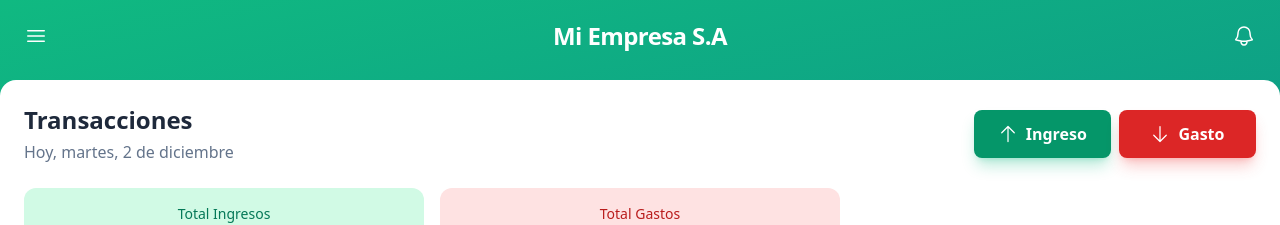
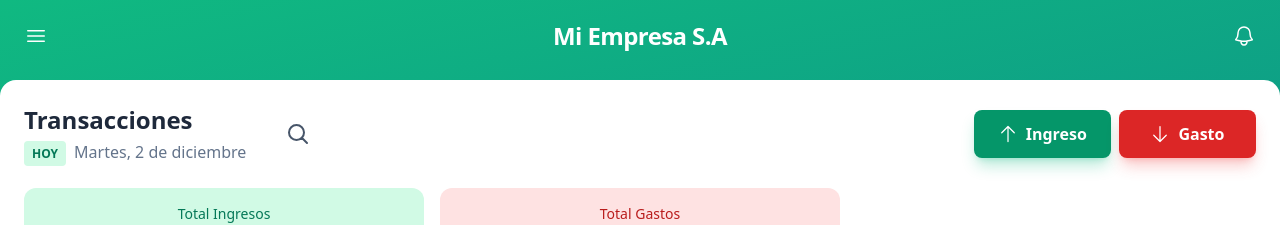
Before and after one commit to cesarakrojas/ledger, a React (Vite) app: page / in a window 1280 px wide. Shown: the top 225 px of the page. Built offline with nearby package versions, Linux system fonts and the light colour scheme.

Commit message:
refactor: enhance form handling and layout in ProductForm, DebtForm, and HomeView components

```diff
--- a/src/App.tsx
+++ b/src/App.tsx
@@ -14,6 +14,7 @@ import { NewInflowForm } from './components/NewInflowForm';
 import { NewExpenseForm } from './components/NewExpenseForm';
 import { LibretaView } from './components/LibretaView';
 import { FormViewWrapper } from './components/FormViewWrapper';
+import { ProductForm } from './components/ProductForm';
 import { DebtForm } from './components/DebtForm';
 import { DebtDetailView } from './components/DebtDetailView';
 import { ErrorNotification } from './components/ErrorNotification';
@@ -21,7 +22,7 @@ import { SuccessModal } from './components/SuccessModal';
 import { HomeView } from './components/views/HomeView';
 import { TransactionDetailPage } from './components/views/TransactionDetailPage';
 import { ProductDetailPage } from './components/views/ProductDetailPage';
-import { ProductFormPage } from './components/views/ProductFormPage';
+
 import { ContactFormPage } from './components/views/ContactFormPage';
 import { ContactDetailPage } from './components/views/ContactDetailPage';
 import { MobileMenu } from './components/MobileMenu';
@@ -318,7 +319,29 @@ export default function App() {
 
   const InventoryModule = () => {
     if (inventoryViewMode === 'create' || inventoryViewMode === 'edit') {
-      return <ProductFormPage mode={inventoryViewMode} productId={editingProductId} onBack={handleInventoryListNav} />;
+      return (
+        <FormViewWrapper
+          title={inventoryViewMode === 'edit' ? 'Editar Producto' : 'Nuevo Producto'}
+          onClose={handleInventoryListNav}
+        >
+          <ProductForm
+            product={inventoryViewMode === 'edit' && editingProductId ? (() => {
+              const allProducts = inventoryService.getAllProducts();
+              return allProducts.find(p => p.id === editingProductId) || null;
+            })() : null}
+            onSave={handleInventoryListNav}
+            onCancel={handleInventoryListNav}
+            onDelete={inventoryViewMode === 'edit' && editingProductId ? () => {
+              const allProducts = inventoryService.getAllProducts();
+              const product = allProducts.find(p => p.id === editingProductId);
+              if (product && confirm('¿Estás seguro de que deseas eliminar este producto?')) {
+                const success = inventoryService.deleteProduct(product.id);
+                if (success) handleInventoryListNav();
+              }
+            } : undefined}
+          />
+        </FormViewWrapper>
+      );
     }
 
     if (inventoryViewMode === 'detail') {
--- a/src/components/DebtForm.tsx
+++ b/src/components/DebtForm.tsx
@@ -160,7 +160,7 @@ export const DebtForm: React.FC<DebtFormProps> = ({ mode, debtId, onSave, onCanc
   return (
     <form onSubmit={handleSubmit} className="flex flex-col h-full">
       {/* Scrollable Content */}
-      <div className="flex-1 overflow-y-auto space-y-4 pr-2 scroll-container">
+      <div className="flex-1 overflow-y-auto space-y-4 pr-2 pb-4 scroll-container">
         {/* Error Banner */}
         {formError && (
           <div className={ERROR_BANNER}>
--- a/src/components/FormViewWrapper.tsx
+++ b/src/components/FormViewWrapper.tsx
@@ -1,7 +1,7 @@
 import React, { useRef } from 'react';
 import { XMarkIcon } from './icons';
-import { CARD_FORM, ICON_BTN } from '../utils/styleConstants';
-import { TEXT_PAGE_TITLE_RESPONSIVE } from '../utils/constants';
+import { CARD_FORM } from '../utils/styleConstants';
+import { TEXT_PAGE_TITLE, TRANSITION_COLORS } from '../utils/constants';
 
 interface FormViewWrapperProps {
   title: string;
@@ -25,18 +25,18 @@ export const FormViewWrapper: React.FC<FormViewWrapperProps> = ({
 
   return (
     <div ref={containerRef} className="w-full h-full mx-auto animate-fade-in flex items-stretch">
-      <div className={`w-full mx-auto flex flex-col ${CARD_FORM}`}>
-        <div className="flex items-center justify-between p-4 pb-2 flex-shrink-0">
-          <h2 className={TEXT_PAGE_TITLE_RESPONSIVE}>{title}</h2>
+      <div className={`w-full ${CARD_FORM}`}>
+        <div className="flex items-center justify-between p-6 pb-4 flex-shrink-0">
+          <h2 className={TEXT_PAGE_TITLE}>{title}</h2>
           <button
             onClick={onClose}
-            className={`${ICON_BTN} p-2.5`}
+            className={`p-2 hover:bg-slate-100 dark:hover:bg-slate-700 rounded-lg ${TRANSITION_COLORS}`}
             aria-label="Cerrar"
           >
-            <XMarkIcon className="w-5 h-5 text-slate-500 dark:text-slate-400" />
+            <XMarkIcon className="w-6 h-6" />
           </button>
         </div>
-        <div className="flex-1 px-4 min-h-0 flex flex-col">
+        <div className="flex-1 overflow-hidden px-6">
           {children}
         </div>
       </div>
--- a/src/components/ProductForm.tsx
+++ b/src/components/ProductForm.tsx
@@ -80,7 +80,7 @@ export const ProductForm: React.FC<ProductFormProps> = ({ product, onSave, onCan
 
   return (
     <form onSubmit={handleSubmit} className="flex flex-col h-full">
-      <div className="flex-1 overflow-y-auto pr-2 pb-4 space-y-4 scroll-container">
+      <div className="flex-1 overflow-y-auto space-y-4 pr-2 pb-4 scroll-container">
         {/* Error Banner */}
         {formError && (
           <div className={ERROR_BANNER}>
--- a/src/components/views/HomeView.tsx
+++ b/src/components/views/HomeView.tsx
@@ -5,6 +5,20 @@ import { BTN_HEADER_INFLOW, BTN_HEADER_OUTFLOW, TEXT_PAGE_TITLE, TEXT_VALUE_XL }
 import { ArrowUpIcon, ArrowDownIcon } from '../icons';
 import { TransactionItem } from '../TransactionItem';
 import { formatCurrency } from '../../utils/formatters';
+
+// Simple Search Icon Component (SVG)
+const SearchIcon = ({ className }: { className?: string }) => (
+  <svg
+    xmlns="http://www.w3.org/2000/svg"
+    fill="none"
+    viewBox="0 0 24 24"
+    strokeWidth={2}
+    stroke="currentColor"
+    className={className}
+  >
+    <path strokeLinecap="round" strokeLinejoin="round" d="M21 21l-5.197-5.197m0 0A7.5 7.5 0 105.196 5.196a7.5 7.5 0 0010.607 10.607z" />
+  </svg>
+);
 
 export interface HomeViewProps {
   transactions: Transaction[];
@@ -32,13 +46,30 @@ export const HomeView: React.FC<HomeViewProps> = ({
   return (
     <div className="w-full space-y-6">
       <div className={CARD_STYLES}>
+        {/* Header Section */}
         <div className="flex flex-col sm:flex-row justify-between items-start sm:items-center gap-4">
-          <div>
-            <h2 className={TEXT_PAGE_TITLE}>Transacciones</h2>
-            <p className="text-slate-500 dark:text-slate-400 mt-1">
-              Hoy, {new Date().toLocaleDateString('es-ES', { weekday: 'long', day: 'numeric', month: 'long' })}
-            </p>
+
+          {/* MODIFIED: Title + Date + Search Icon Container */}
+          <div className="flex w-full sm:w-auto justify-between items-center sm:gap-8">
+
+            {/* Text Block */}
+            <div>
+              <h2 className={TEXT_PAGE_TITLE}>Transacciones</h2>
+              <p className="text-slate-500 dark:text-slate-400 mt-1">
+                <span className="bg-emerald-100 dark:bg-emerald-900/50 text-emerald-700 dark:text-emerald-400 text-xs font-bold px-2 py-1 rounded mr-2">HOY</span>
+                {new Date().toLocaleDateString('es-ES', { weekday: 'long', day: 'numeric', month: 'long' }).replace(/^\w/, c => c.toUpperCase())}
+              </p>
+            </div>
+
+            {/* NEW: Search Icon - Centered vertically relative to the text block */}
+            {/* Updated Search Icon: Darker in Light Mode, Lighter in Dark Mode */}
+            <button className="p-2 text-slate-600 hover:text-slate-800 dark:text-slate-400 dark:hover:text-slate-200 transition-colors rounded-full hover:bg-slate-100 dark:hover:bg-slate-800">
+              <SearchIcon className="w-6 h-6" />
+            </button>
+
           </div>
+
+          {/* Action Buttons (Ingreso/Gasto) */}
           <div className="w-full sm:w-auto grid grid-cols-2 gap-2">
             <button onClick={onNewInflow} className={BTN_HEADER_INFLOW}>
               <ArrowUpIcon className="w-5 h-5"/> Ingreso
@@ -48,6 +79,8 @@ export const HomeView: React.FC<HomeViewProps> = ({
             </button>
           </div>
         </div>
+
+        {/* Stats Grid */}
         <div className="mt-6 grid grid-cols-2 md:grid-cols-3 gap-4 text-center">
           <div className="bg-emerald-100 dark:bg-emerald-900/50 p-4 rounded-xl">
             <p className="text-sm font-medium text-emerald-700 dark:text-emerald-400">Total Ingresos</p>
@@ -65,6 +98,8 @@ export const HomeView: React.FC<HomeViewProps> = ({
           </div>
         </div>
         <div className="border-t border-slate-200 dark:border-slate-700 my-6"></div>
+
+        {/* List Section */}
         <div>
             {transactions.length === 0 ? (
               <div className="text-center py-10 text-slate-500 dark:text-slate-400">
```
Lines whose indentation alone changed are shown as unchanged.
